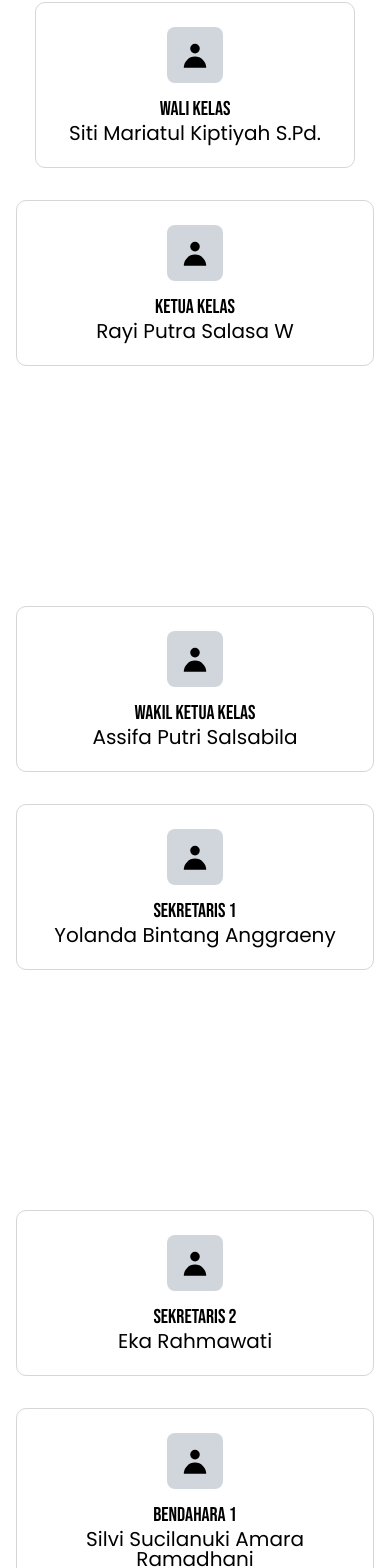
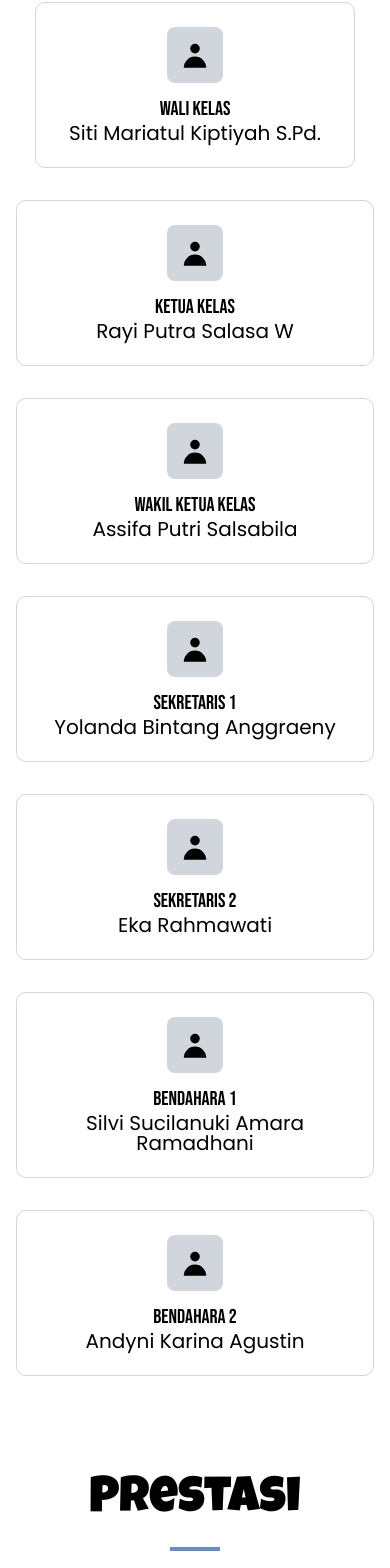
Before and after one commit to NaApipp/rpl3, a Next.js app: page / in a window 390 px wide. Shown: the part 1974-3542 px from the top of the page. Built offline with nearby package versions, Linux system fonts and the light colour scheme.

Commit message:
create responsive struktur section

```diff
--- a/app/components/strukturKelas.tsx
+++ b/app/components/strukturKelas.tsx
@@ -47,15 +47,15 @@
                     <PersonCard person={currentData.waliKelas} />
                 </div>
             </div>
-             <div className="grid grid-cols-1 md:grid-cols-2 gap-60 max-w-4xl mx-auto">
+             <div className="grid grid-cols-1 md:grid-cols-2 gap-8 md:gap-40 lg:gap-60 max-w-4xl mx-auto">
             <PersonCard person={currentData.ketuaKelas} />
             <PersonCard person={currentData.wakilKetuaKelas} />
           </div>
-            <div className="grid grid-cols-1 md:grid-cols-2 gap-60 max-w-4xl mx-auto">
+            <div className="grid grid-cols-1 md:grid-cols-2 gap-8 md:gap-40 lg:gap-60 max-w-4xl mx-auto">
             <PersonCard person={currentData.sekretaris1} />
             <PersonCard person={currentData.sekretaris2} />
           </div>
-          <div className="grid grid-cols-1 md:grid-cols-2 gap-60 max-w-4xl mx-auto">
+          <div className="grid grid-cols-1 md:grid-cols-2 gap-8 md:gap-40 lg:gap-60 max-w-4xl mx-auto">
             <PersonCard person={currentData.bendahara1} />
             <PersonCard person={currentData.bendahara2} />
           </div>
```
